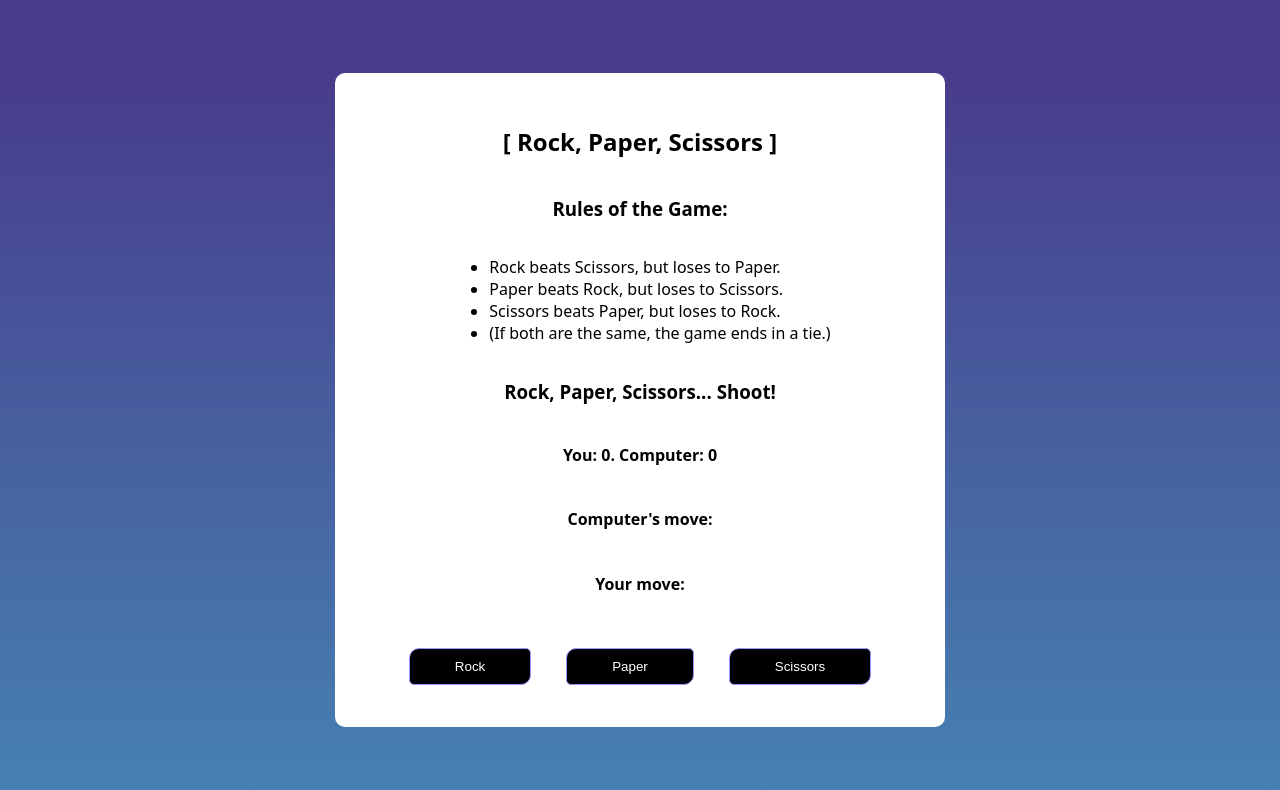
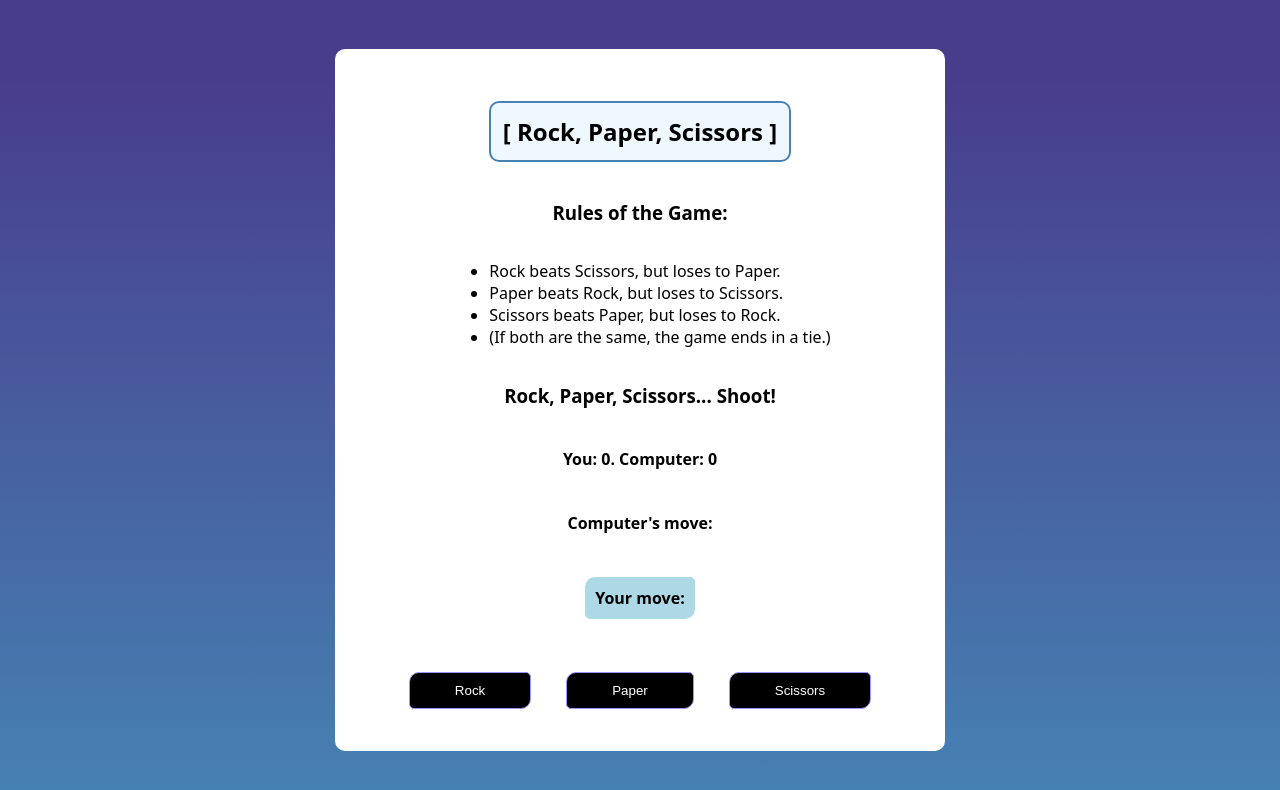
Before and after one commit to chaseofthejungle/js-odin-rock-paper-scissors, a plain HTML site: page index.html in a window 1280 px wide. Drawn offline with Linux system fonts and the light colour scheme.

Commit message:
Stylized game title and player move area.

```diff
--- a/style.css
+++ b/style.css
@@ -14,6 +14,20 @@ body {
 
     background-image: linear-gradient(to top, steelblue, darkslateblue 90%);
     font-family: system-ui, -apple-system, BlinkMacSystemFont, 'Segoe UI', Roboto, Oxygen, Ubuntu, Cantarell, 'Open Sans', 'Helvetica Neue', sans-serif;
+}
+
+h2 {
+    background: aliceblue;
+    border: solid 2px;
+    border-radius: 10px;
+    padding: 12px;
+    border-color: steelblue;
+}
+
+#you {
+    background: lightblue;
+    padding: 10px;
+    border-radius: 10px 5px;
 }
 
 /* Game Card */
```
